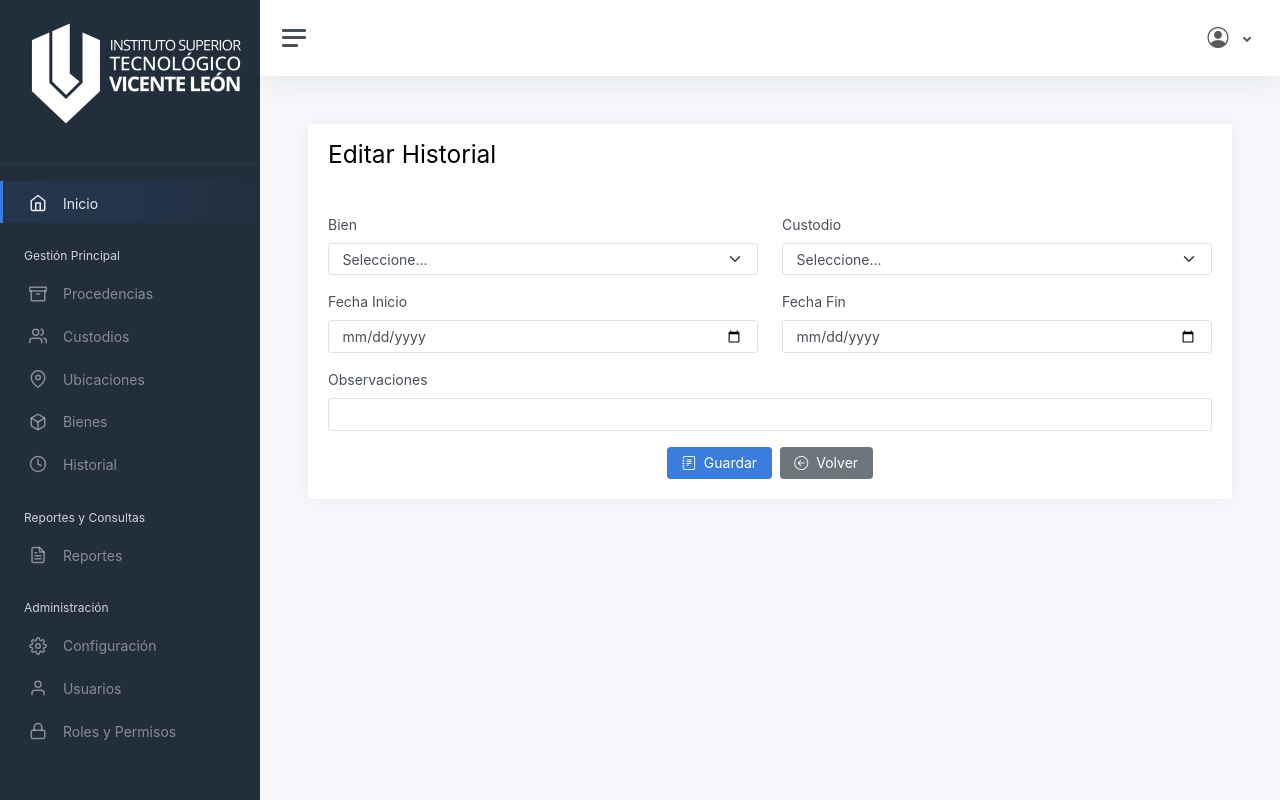
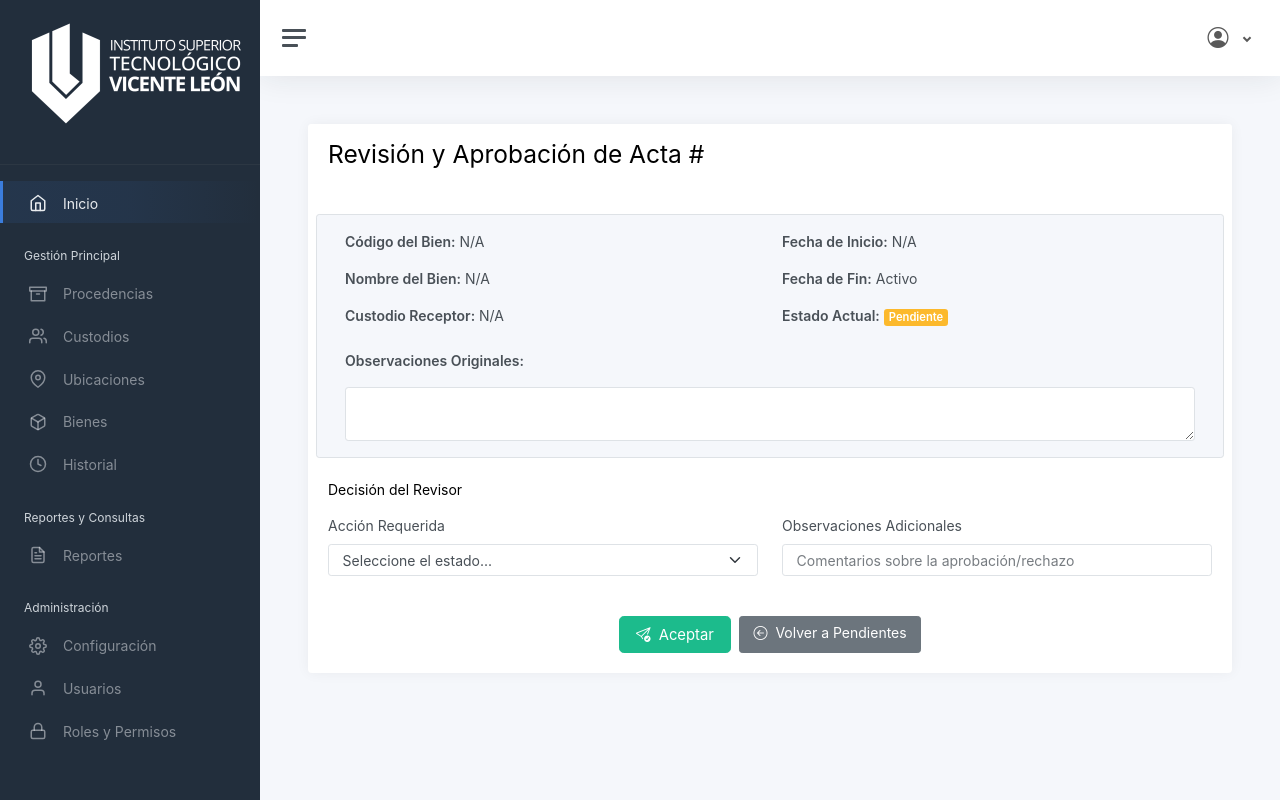
Before and after one commit to dfalconiUTC/bienes, a CodeIgniter 4 app: the page made by app/Views/historial/edit.php in a window 1280 px wide. Run offline with PHP 8.4 and a stand-in for CodeIgniter, Linux system fonts and the light colour scheme; the template is opened without the code that fills it, so the values that code supplies are empty; some libraries are stand-ins or nearby versions.

Commit message:
Aprobar acta

```diff
--- a/app/Views/historial/edit.php
+++ b/app/Views/historial/edit.php
@@ -1,57 +1,69 @@
 <?= $this->include('layout/header') ?>
 <div class="card-header">
-    <h2>Editar Historial</h2>
+    <h2>Revisión y Aprobación de Acta #<?= esc($historial['id_historial'] ?? '') ?></h2>
 </div>
 <div class="card-body">
+
+    <div class="row mb-4 p-3 border rounded bg-light">
+        <div class="col-md-6">
+            <p><strong>Código del Bien:</strong> <?= esc($historial['codigo_bien'] ?? 'N/A') ?></p>
+            <p><strong>Nombre del Bien:</strong> <?= esc($historial['nombre_bien'] ?? 'N/A') ?></p>
+            <p><strong>Custodio Receptor:</strong> <?= esc($historial['custodio_receptor'] ?? 'N/A') ?></p>
+        </div>
+        <div class="col-md-6">
+            <p><strong>Fecha de Inicio:</strong> <?= esc($historial['fecha_inicio'] ?? 'N/A') ?></p>
+            <p><strong>Fecha de Fin:</strong> <?= $historial['fecha_fin'] ? esc($historial['fecha_fin']) : 'Activo' ?>
+            </p>
+            <p><strong>Estado Actual:</strong>
+                <?php
+                $estado = esc($historial['estado_acta'] ?? 'Pendiente');
+                if ($estado === 'Aprobada') {
+                    $badgeClass = 'success';
+                } elseif ($estado === 'Rechazada') {
+                    $badgeClass = 'danger';
+                } else {
+                    $badgeClass = 'warning';
+                }
+                ?>
+                <span class="badge bg-<?= $badgeClass ?>">
+                    <?= $estado ?>
+                </span>
+            </p>
+        </div>
+        <div class="col-12 mt-2">
+            <p><strong>Observaciones Originales:</strong></p>
+            <textarea class="form-control" rows="2" readonly><?= esc($historial['observaciones'] ?? '') ?></textarea>
+        </div>
+    </div>
+
     <form method="post" action="<?= site_url('historial/update/' . $historial['id_historial']) ?>">
+        <?= csrf_field() ?>
+
+        <h5 class="mb-3">Decisión del Revisor</h5>
+
         <div class="row">
             <div class="col-md-6 mb-3">
-                <label for="bien_id" class="form-label">Bien</label>
-                <select class="form-select" id="bien_id" name="bien_id" required>
-                    <option value="">Seleccione...</option>
-                    <?php foreach ($bienes as $option): ?>
-                    <option value="<?= $option['id_bien'] ?>"
-                        <?= $historial['bien_id'] == $option['id_bien'] ? 'selected' : '' ?>>
-                        <?= $option['nombre_bien'] ?>
-                    </option>
-                    <?php endforeach; ?>
+                <label for="estado_acta" class="form-label">Acción Requerida</label>
+                <select class="form-select" id="estado_acta" name="estado_acta" required>
+                    <option value="">Seleccione el estado...</option>
+                    <option value="Aprobada">Aprobar Acta</option>
+                    <option value="Rechazada">Rechazar Acta</option>
                 </select>
             </div>
+
             <div class="col-md-6 mb-3">
-                <label for="custodio_id" class="form-label">Custodio</label>
-                <select class="form-select" id="custodio_id" name="custodio_id" required>
-                    <option value="">Seleccione...</option>
-                    <?php foreach ($custodios as $option): ?>
-                    <option value="<?= $option['id_custodio'] ?>"
-                        <?= $historial['custodio_id'] == $option['id_custodio'] ? 'selected' : '' ?>>
-                        <?= $option['nombre'] ?>
-                    </option>
-                    <?php endforeach; ?>
-                </select>
-            </div>
-            <div class="col-md-6 mb-3">
-                <label for="fecha_inicio" class="form-label">Fecha Inicio</label>
-                <input type="date" class="form-control" id="fecha_inicio" name="fecha_inicio"
-                    value="<?= $historial['fecha_inicio'] ?? '' ?>" required>
-            </div>
-            <div class="col-md-6 mb-3">
-                <label for="fecha_fin" class="form-label">Fecha Fin</label>
-                <input type="date" class="form-control" id="fecha_fin" name="fecha_fin"
-                    value="<?= $historial['fecha_fin'] ?? '' ?>" required>
-            </div>
-            <div class="col-12 mb-3">
-                <label for="observaciones" class="form-label">Observaciones</label>
+                <label for="observaciones" class="form-label">Observaciones Adicionales</label>
                 <input type="text" class="form-control" id="observaciones" name="observaciones"
-                    value="<?= $historial['observaciones'] ?? '' ?>" required>
+                    placeholder="Comentarios sobre la aprobación/rechazo">
             </div>
         </div>
 
-        <div class="d-flex justify-content-center gap-2">
-            <button type="submit" class="btn btn-primary">
-                <i class="bi bi-journal-text me-1"></i> Guardar
+        <div class="d-flex justify-content-center gap-2 mt-4">
+            <button type="submit" class="btn btn-success btn-lg">
+                <i class="bi bi-send-check me-1"></i> Aceptar
             </button>
             <a href="<?= site_url('historial') ?>" class="btn btn-secondary">
-                <i class="bi bi-arrow-left-circle me-1"></i> Volver
+                <i class="bi bi-arrow-left-circle me-1"></i> Volver a Pendientes
             </a>
         </div>
     </form>
```
Also changed, not shown: app/Controllers/Historial.php (+23 -2 lines), app/Models/HistorialCustodioModel.php (+6 -3 lines), app/Views/historial/index.php (+41 -2 lines), 10 other files.
